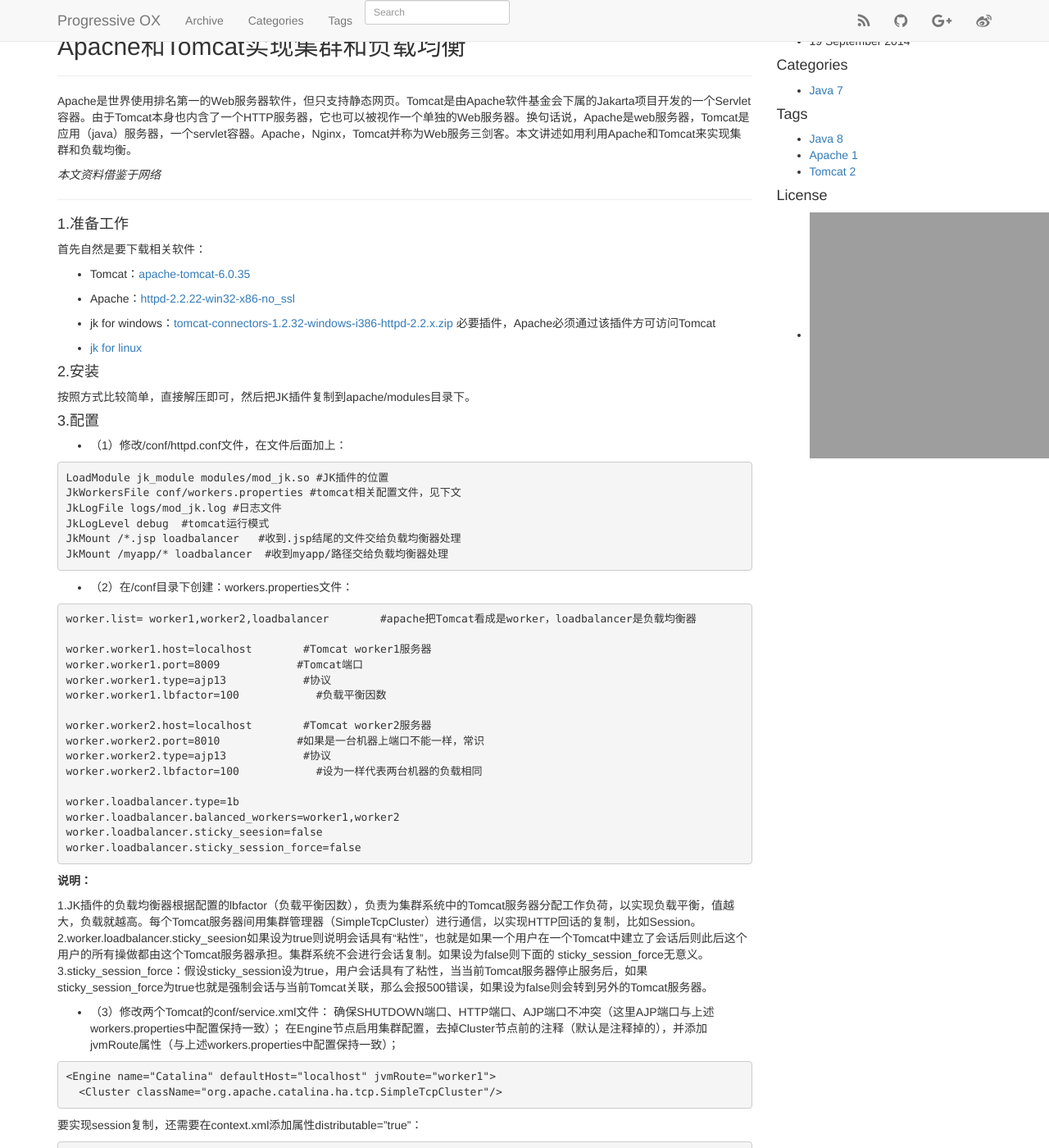
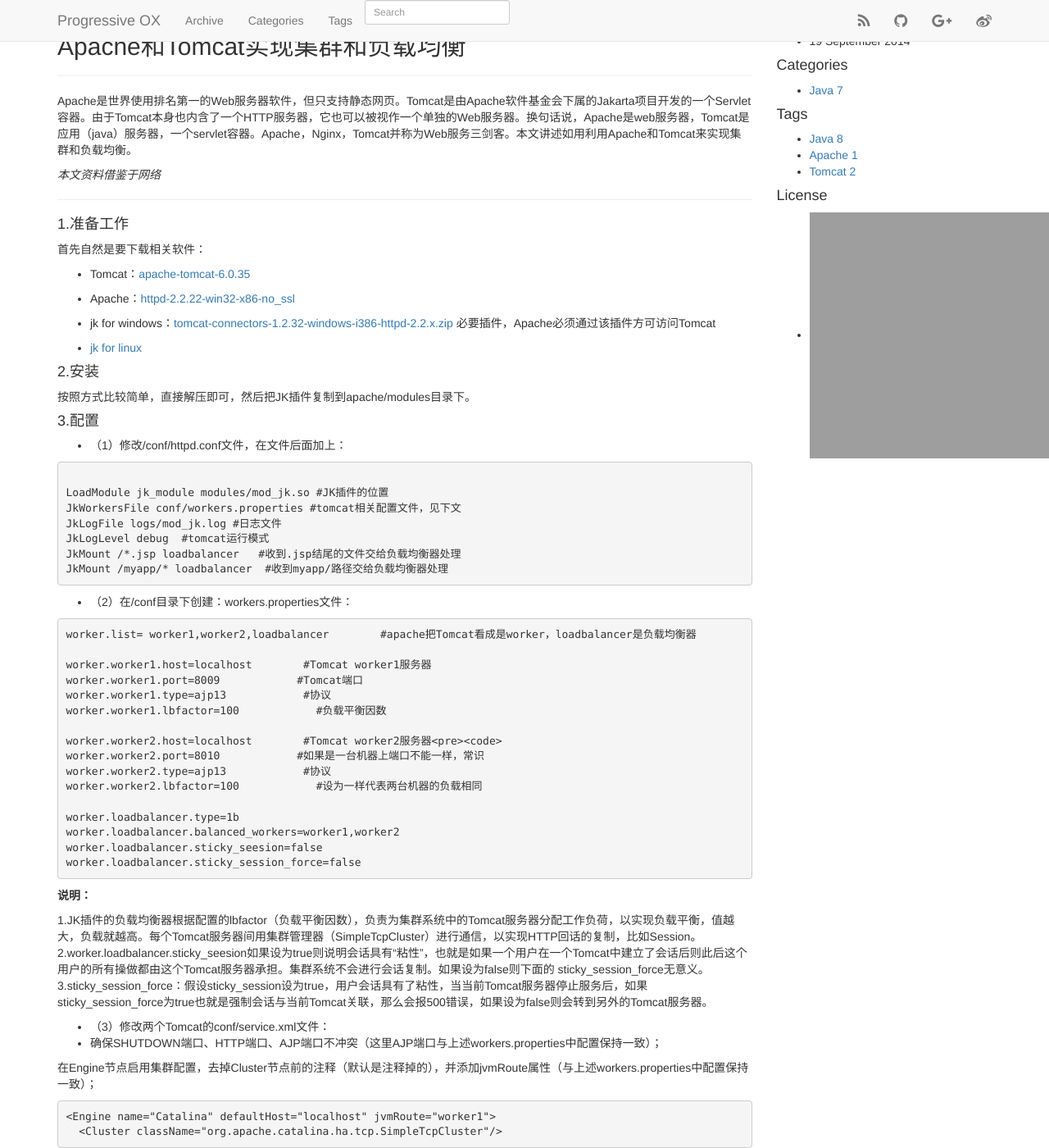
Before and after one commit to ChengYuanjian/chengyuanjian2.github.io, a Jekyll site: the page built from _posts/2014-09-19-apache-tomcat-cluster-loadbalance.md, in a window 1280 px wide and 1400 px high. Shown: the whole window at 82% size. Built offline with Jekyll 4.4.1, drawn with Linux system fonts in a browser that asks for light colours; nearby versions of some CDN libraries; Markdown is read by kramdown in place of the engine named in the settings; comment, search, counter and statistics services are not loaded.

Commit message:
Update 2014-09-19-apache-tomcat-cluster-loadbalance.md

```diff
--- a/_posts/2014-09-19-apache-tomcat-cluster-loadbalance.md
+++ b/_posts/2014-09-19-apache-tomcat-cluster-loadbalance.md
@@ -34,14 +34,14 @@
 ####3.配置
 
 * （1）修改<apache_home>/conf/httpd.conf文件，在文件后面加上：
-{% highlight properties %}
+<pre><code>
 LoadModule jk_module modules/mod_jk.so #JK插件的位置
 JkWorkersFile conf/workers.properties #tomcat相关配置文件，见下文
 JkLogFile logs/mod_jk.log #日志文件
 JkLogLevel debug  #tomcat运行模式
 JkMount /*.jsp loadbalancer   #收到.jsp结尾的文件交给负载均衡器处理
 JkMount /myapp/* loadbalancer  #收到myapp/路径交给负载均衡器处理
-{% endhighlight %}
+</code></pre>
 
 * （2）在<apache_home>/conf目录下创建：workers.properties文件：
 {% highlight properties %}
@@ -52,7 +52,7 @@
 worker.worker1.type=ajp13            #协议
 worker.worker1.lbfactor=100            #负载平衡因数
 
-worker.worker2.host=localhost        #Tomcat worker2服务器
+worker.worker2.host=localhost        #Tomcat worker2服务器<pre><code>
 worker.worker2.port=8010            #如果是一台机器上端口不能一样，常识
 worker.worker2.type=ajp13            #协议
 worker.worker2.lbfactor=100            #设为一样代表两台机器的负载相同
@@ -66,11 +66,13 @@
 __说明：__
 
 1.JK插件的负载均衡器根据配置的lbfactor（负载平衡因数），负责为集群系统中的Tomcat服务器分配工作负荷，以实现负载平衡，值越大，负载就越高。每个Tomcat服务器间用集群管理器（SimpleTcpCluster）进行通信，以实现HTTP回话的复制，比如Session。
-2.worker.loadbalancer.sticky_seesion如果设为true则说明会话具有“粘性”，也就是如果一个用户在一个Tomcat中建立了会话后则此后这个用户的所有操做都由这个Tomcat服务器承担。集群系统不会进行会话复制。如果设为false则下面的 sticky_session_force无意义。
-3.sticky_session_force：假设sticky_session设为true，用户会话具有了粘性，当当前Tomcat服务器停止服务后，如果sticky_session_force为true也就是强制会话与当前Tomcat关联，那么会报500错误，如果设为false则会转到另外的Tomcat服务器。
+2.worker.loadbalancer.sticky\_seesion如果设为true则说明会话具有“粘性”，也就是如果一个用户在一个Tomcat中建立了会话后则此后这个用户的所有操做都由这个Tomcat服务器承担。集群系统不会进行会话复制。如果设为false则下面的 sticky\_session\_force无意义。
+3.sticky\_session\_force：假设sticky\_session设为true，用户会话具有了粘性，当当前Tomcat服务器停止服务后，如果sticky\_session\_force为true也就是强制会话与当前Tomcat关联，那么会报500错误，如果设为false则会转到另外的Tomcat服务器。
 
 * （3）修改两个Tomcat的conf/service.xml文件：
+*
 确保SHUTDOWN端口、HTTP端口、AJP端口不冲突（这里AJP端口与上述workers.properties中配置保持一致）；
+
 在Engine节点启用集群配置，去掉Cluster节点前的注释（默认是注释掉的），并添加jvmRoute属性（与上述workers.properties中配置保持一致）；
 {% highlight xml %}
 <Engine name="Catalina" defaultHost="localhost" jvmRoute="worker1">
```
